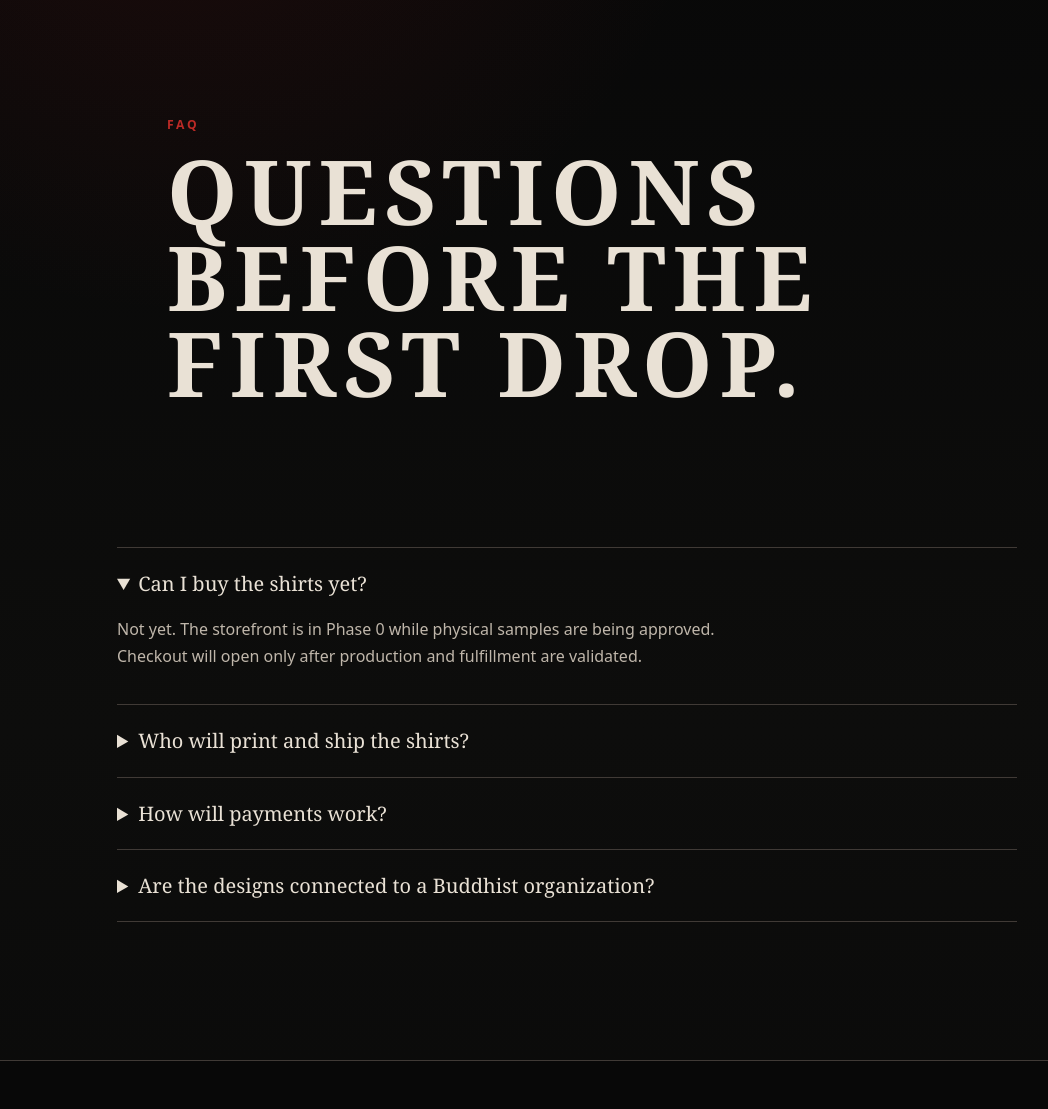
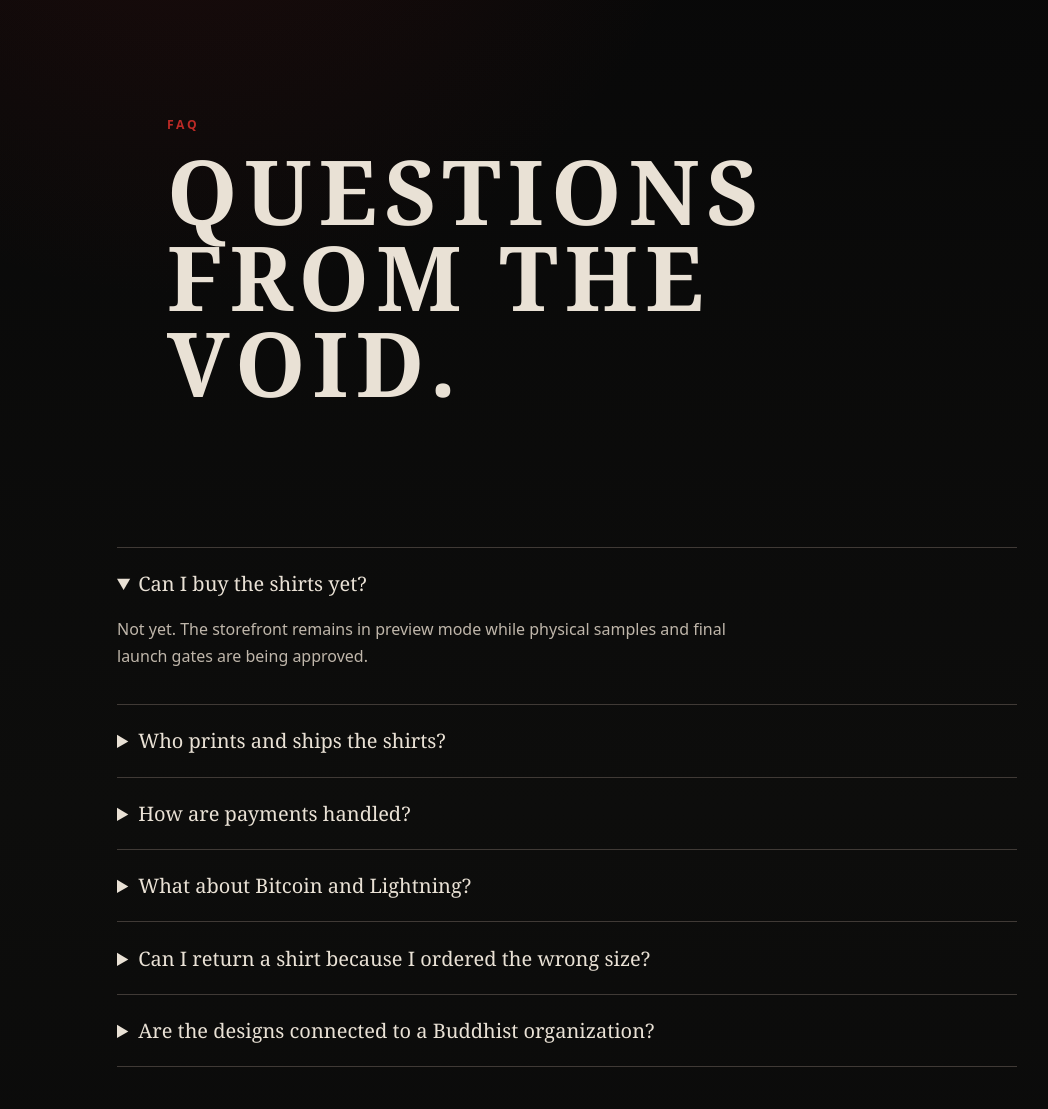
Before and after one commit to lightning-goats/black_metal_buddha, a FastAPI app: page /faq in a window 1280 px wide. Shown: the part 83-1192 px from the top of the page, without its empty margins (73-1121 px from the left). Run offline with FastAPI, Linux system fonts and the light colour scheme; parts of the project's set-up code (start-up, migrations or seed data) failed here and were passed over.

Commit message:
Phase 1: update FAQ for transactional storefront

```diff
--- a/app/templates/faq.html
+++ b/app/templates/faq.html
@@ -2,12 +2,17 @@
 {% block content %}
 <section class="page-hero shell narrow">
   <p class="eyebrow">FAQ</p>
-  <h1>Questions before the first drop.</h1>
+  <h1>Questions from the void.</h1>
 </section>
 <section class="section shell faq-list">
-  <details open><summary>Can I buy the shirts yet?</summary><p>Not yet. The storefront is in Phase 0 while physical samples are being approved. Checkout will open only after production and fulfillment are validated.</p></details>
-  <details><summary>Who will print and ship the shirts?</summary><p>The current plan is automated print-on-demand fulfillment through Printful. Exact product details will be published before sales open.</p></details>
-  <details><summary>How will payments work?</summary><p>Phase 1 will use Square for fiat checkout. Lightning payments are intentionally deferred until Square offers an official API path that can settle Lightning payments automatically to fiat for this ecommerce flow.</p></details>
+  <details open><summary>Can I buy the shirts yet?</summary>
+    {% if phase1_enabled %}<p>Yes. Choose a sellable size on a product page, enter your shipping address, select an available Printful shipping method, and complete payment on Square.</p>
+    {% else %}<p>Not yet. The storefront remains in preview mode while physical samples and final launch gates are being approved.</p>{% endif %}
+  </details>
+  <details><summary>Who prints and ships the shirts?</summary><p>Printful handles automated print-on-demand production and shipment after Black Metal Buddha verifies a completed Square payment.</p></details>
+  <details><summary>How are payments handled?</summary><p>Card and other enabled fiat checkout methods are processed on Square's hosted checkout. Black Metal Buddha does not handle raw card details.</p></details>
+  <details><summary>What about Bitcoin and Lightning?</summary><p>Lightning remains intentionally deferred until Square exposes an official online API flow that can accept Lightning and automatically settle the merchant side to fiat without manual conversion.</p></details>
+  <details><summary>Can I return a shirt because I ordered the wrong size?</summary><p>These are made-to-order products, so size/color mistakes and change-of-mind returns generally are not accepted. Damaged, defective, misprinted, incorrect, or qualifying lost orders are handled under our Shipping & Returns policy.</p></details>
   <details><summary>Are the designs connected to a Buddhist organization?</summary><p>No. Black Metal Buddha is an independent art and apparel project and does not represent a Buddhist lineage, temple, teacher, or institution.</p></details>
 </section>
 {% endblock %}
```
